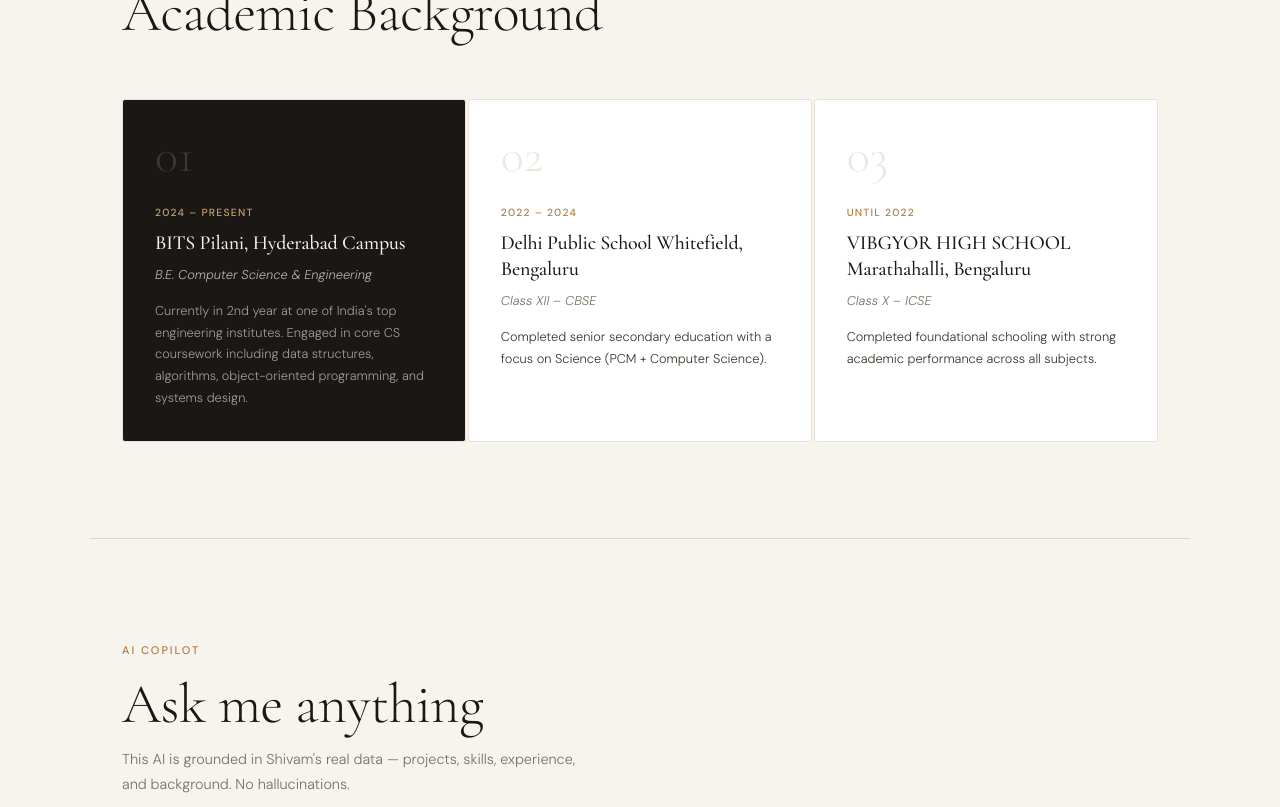
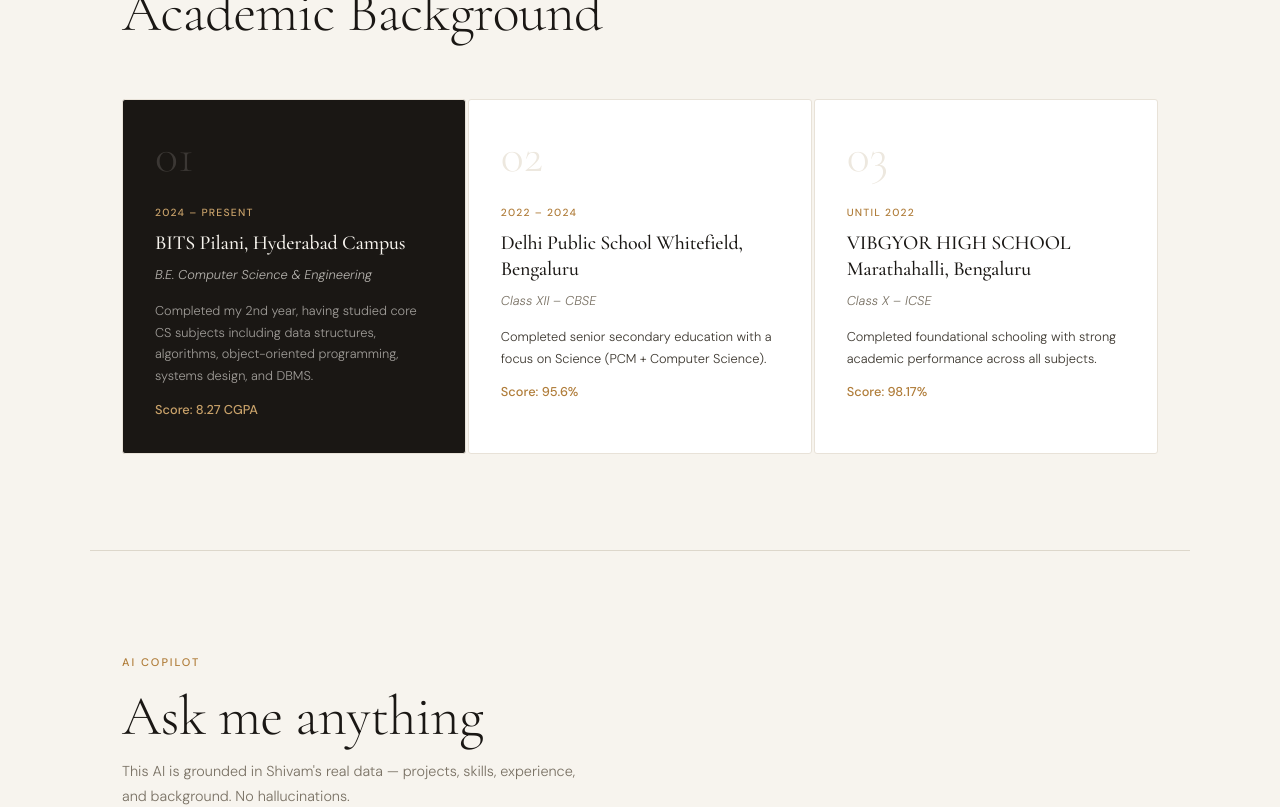
Before and after one commit to Sh-ivam27/ai-portfolio, a Next.js app: page / in a window 1280 px wide. Shown: the part 3326-4133 px from the top of the page. Built offline with nearby package versions, Linux system fonts and the light colour scheme.

Commit message:
update: added grades to all education cards

```diff
--- a/src/components/sections/EducationSection.tsx
+++ b/src/components/sections/EducationSection.tsx
@@ -30,6 +30,11 @@
             <p style={{ fontFamily: "var(--font-body)", fontSize: "0.8rem", color: i === 0 ? "rgba(247,244,238,0.6)" : "var(--ink-soft)", lineHeight: 1.7 }}>
               {edu.detail}
             </p>
+            {"grade" in edu && edu.grade && (
+              <div style={{ marginTop: "0.75rem", fontFamily: "var(--font-body)", fontSize: "0.8rem", fontWeight: 500, color: i === 0 ? "var(--gold-light)" : "var(--gold)" }}>
+                Score: {edu.grade}
+              </div>
+            )}
           </div>
         ))}
       </div>
--- a/src/data/portfolio.ts
+++ b/src/data/portfolio.ts
@@ -20,20 +20,22 @@
           institution: "BITS Pilani, Hyderabad Campus",
           degree: "B.E. Computer Science & Engineering",
           period: "2024 – Present",
-        detail:
-          "Currently in 2nd year at one of India's top engineering institutes. Engaged in core CS coursework including data structures, algorithms, object-oriented programming, and systems design.",
+          detail: "Completed my 2nd year, having studied core CS subjects including data structures, algorithms, object-oriented programming, systems design, and DBMS.",
+          grade: "8.27 CGPA",
         },
         {
           institution: "Delhi Public School Whitefield, Bengaluru",
           degree: "Class XII – CBSE",
           period: "2022 – 2024",
           detail: "Completed senior secondary education with a focus on Science (PCM + Computer Science).",
+          grade: "95.6%",
         },
         {
           institution: "VIBGYOR HIGH SCHOOL Marathahalli, Bengaluru",
           degree: "Class X – ICSE",
           period: "Until 2022",
           detail: "Completed foundational schooling with strong academic performance across all subjects.",
+          grade: "98.17%",
         },
     ],
 
```
Lines whose indentation alone changed are shown as unchanged.
